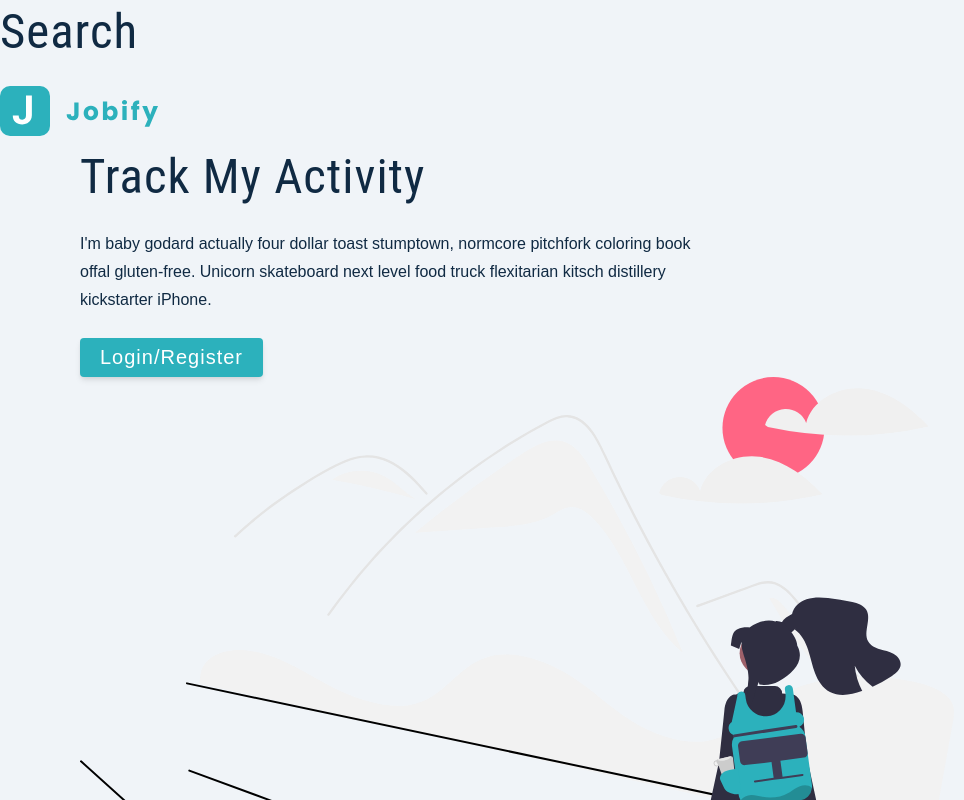
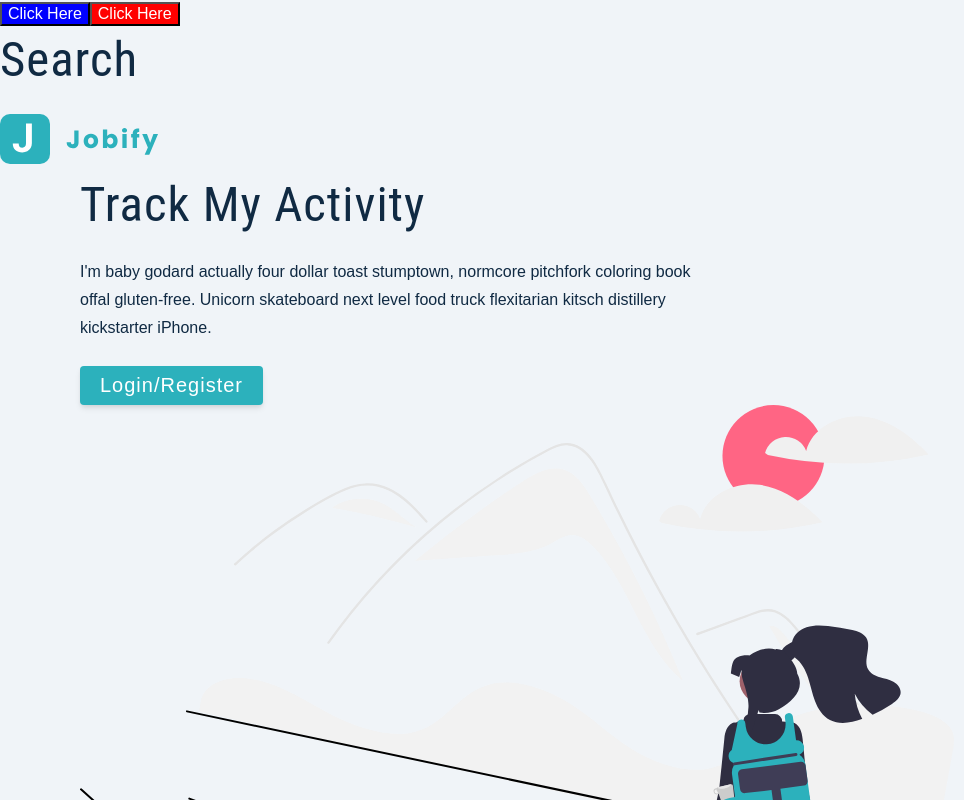
Before and after one commit to rfujiwar23/mern-stack, a React (Create React App) app in the folder client/: page / in a window 1280 px wide. Shown: the top 800 px of the page, without its empty margins (0-964 px from the left). Built offline with nearby package versions, Linux system fonts and the light colour scheme; the HTML template or start-up script is replaced by a standard one.

Commit message:
second day on doing the tutorial

```diff
--- a/client/package.json
+++ b/client/package.json
@@ -10,6 +10,7 @@
     "react": "^17.0.2",
     "react-dom": "^17.0.2",
     "react-scripts": "5.0.0",
+    "styled-components": "^5.3.3",
     "web-vitals": "^2.1.0"
   },
   "scripts": {
--- a/client/src/App.js
+++ b/client/src/App.js
@@ -1,8 +1,23 @@
 import Landing from './pages/Landing'
+import styled from 'styled-components'
+
+const Button = styled.button`
+  background: blue;
+  color: #fff;
+  font-size:1rem;
+`
+
+const ButtonSecond = styled.button`
+  background: red;
+  color: #fff;
+  font-size:1rem;
+`
 
 function App() {
   return (
     <div>
+      <Button>Click Here</Button>
+      <ButtonSecond>Click Here</ButtonSecond>
       <h1>Search</h1>
     <Landing/>
     </div>
```
Also changed, not shown: 2 other files (tests, documents, lock files or other folders).
